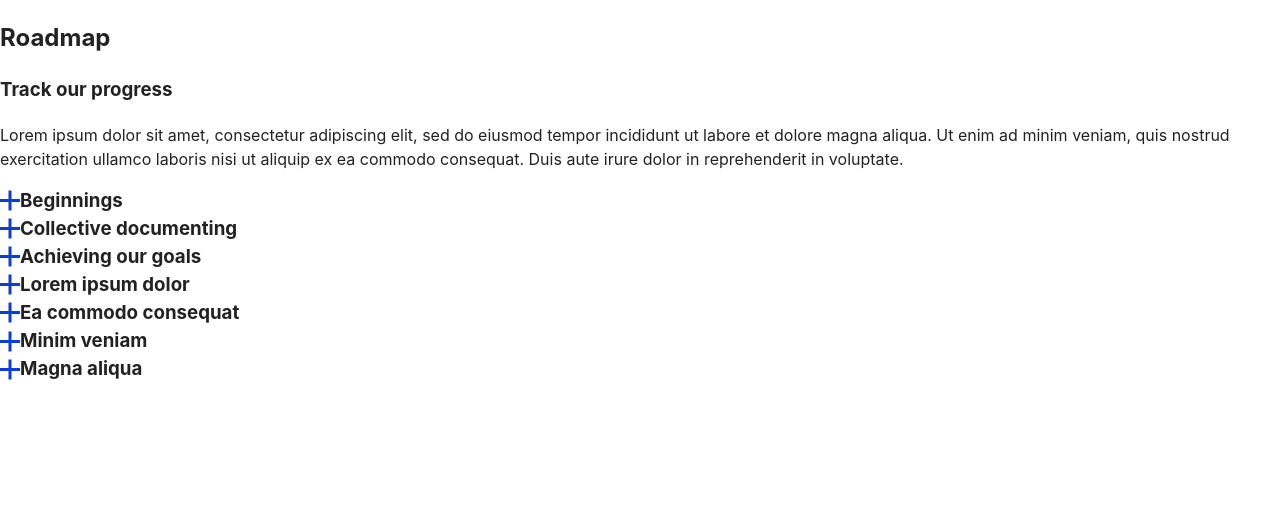
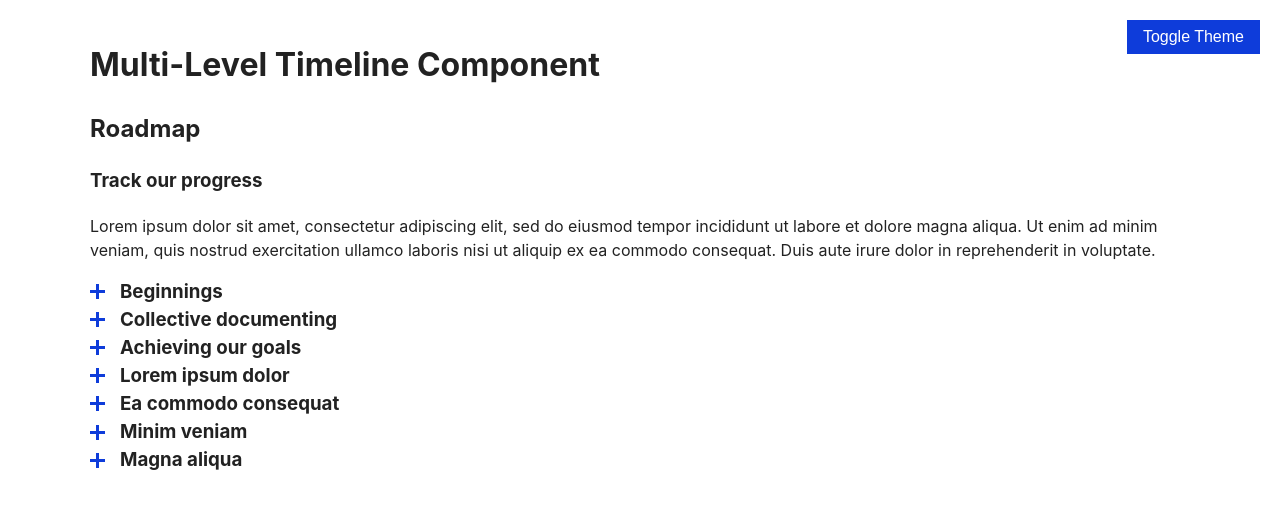
Before and after one commit to carrieforde/Multi-Level-Timeline-Component, a website built with webpack: page index.html in a window 1280 px wide. Built offline with Linux system fonts and the light colour scheme.

Commit message:
Build files :construction:

```diff
--- a/index.html
+++ b/index.html
@@ -6,10 +6,22 @@
 	<meta name="viewport" content="width=device-width, initial-scale=1.0">
 	<meta http-equiv="X-UA-Compatible" content="ie=edge">
 	<title>Multi-Level Timeline Component</title>
+	<link href="https://fonts.googleapis.com/css?family=Open+Sans:400,700,800" rel="stylesheet">
 <link href="dist/main.css" rel="stylesheet"></head>
 
 <body>
-	<div id="app"></div>
+	<div class="content">
+		<main class="page" role="main">
+			<header class="page__header">
+				<h1 class="page__title">Multi-Level Timeline Component</h1>
+			</header>
+			<div id="app" class="page__content"></div>
+			<!-- <footer class="page__footer"></footer> -->
+		</main>
+	</div>
+	<footer class="footer">
+		<button id="themeToggle" class="button">Toggle Theme</button>
+	</footer>
 <script type="text/javascript" src="dist/bundle.js"></script></body>
 
 </html>
```
Also changed, not shown: dist/bundle.js, dist/main.css, dist/sprite.svg (added), 1 other file.
